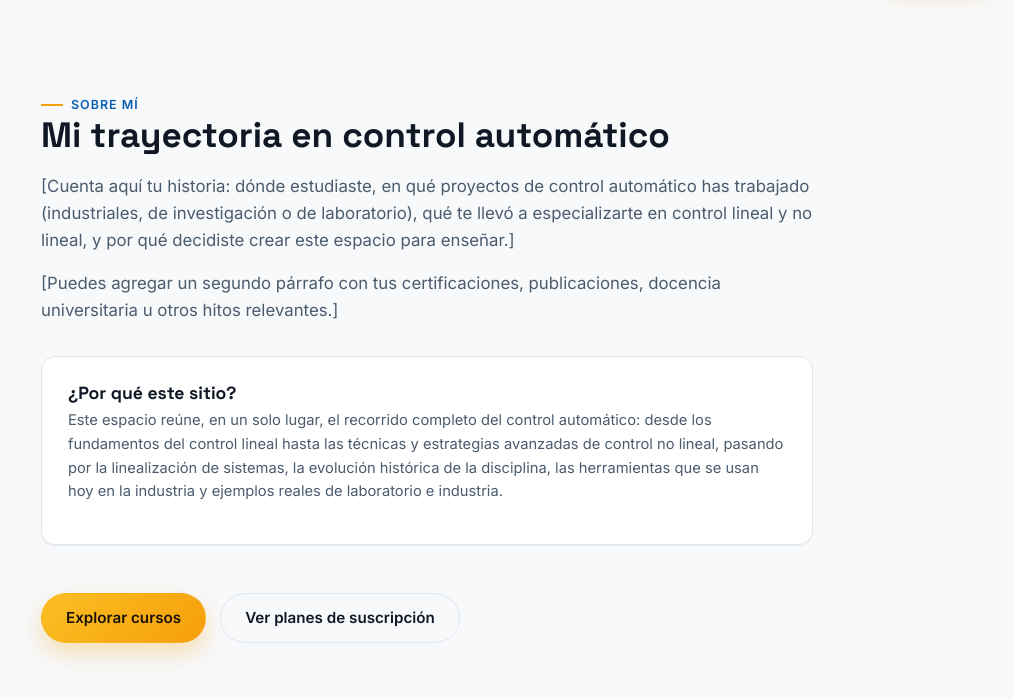
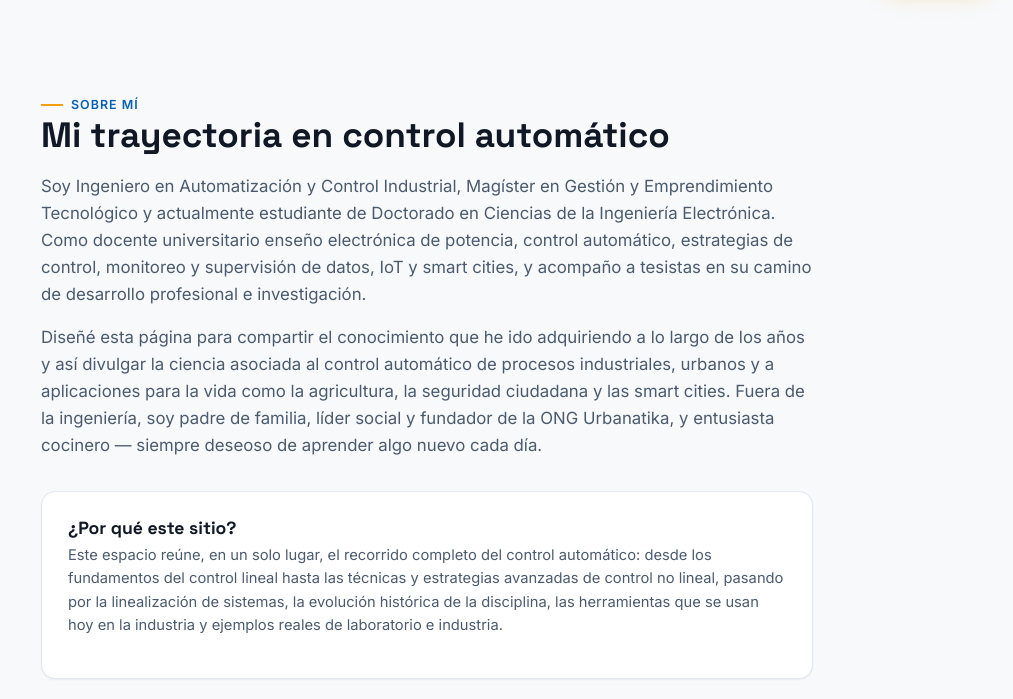
Before and after one commit to urbanatika/Control-Automatico-Educaci-n-DE, a Django app: page /sobre-mi/ in a window 1280 px wide. Shown: the part 73-772 px from the top of the page, without its empty margins (213-1226 px from the left). Run offline with Django 5.2, Linux system fonts and the light colour scheme.

Commit message:
Replace hero/about placeholders with real photo and bio

```diff
--- a/templates/core/about.html
+++ b/templates/core/about.html
@@ -9,19 +9,19 @@
     <span class="eyebrow" style="color:#0b5fb3;">Sobre mí</span>
     <h1 style="font-size:2.2rem;">Mi trayectoria en control automático</h1>
 
-    {% comment %}
-    Reemplaza este contenido con tu historia real: formación, hitos profesionales,
-    proyectos relevantes de laboratorio/industria y tu motivación para enseñar.
-    {% endcomment %}
     <p style="font-size:1.05rem;color:var(--text-muted);">
-      [Cuenta aquí tu historia: dónde estudiaste, en qué proyectos de control automático
-      has trabajado (industriales, de investigación o de laboratorio), qué te llevó a
-      especializarte en control lineal y no lineal, y por qué decidiste crear este espacio
-      para enseñar.]
+      Soy Ingeniero en Automatización y Control Industrial, Magíster en Gestión y Emprendimiento
+      Tecnológico y actualmente estudiante de Doctorado en Ciencias de la Ingeniería Electrónica.
+      Como docente universitario enseño electrónica de potencia, control automático, estrategias
+      de control, monitoreo y supervisión de datos, IoT y smart cities, y acompaño a tesistas en
+      su camino de desarrollo profesional e investigación.
     </p>
     <p style="font-size:1.05rem;color:var(--text-muted);">
-      [Puedes agregar un segundo párrafo con tus certificaciones, publicaciones, docencia
-      universitaria u otros hitos relevantes.]
+      Diseñé esta página para compartir el conocimiento que he ido adquiriendo a lo largo de los
+      años y así divulgar la ciencia asociada al control automático de procesos industriales,
+      urbanos y a aplicaciones para la vida como la agricultura, la seguridad ciudadana y las
+      smart cities. Fuera de la ingeniería, soy padre de familia, líder social y fundador de la
+      ONG Urbanatika, y entusiasta cocinero — siempre deseoso de aprender algo nuevo cada día.
     </p>
 
     <div class="track-card" style="margin-top:32px;">
```
Also changed, not shown: templates/core/home.html (+8 -5 lines), static/images/diego-elorza.jpg (added).
